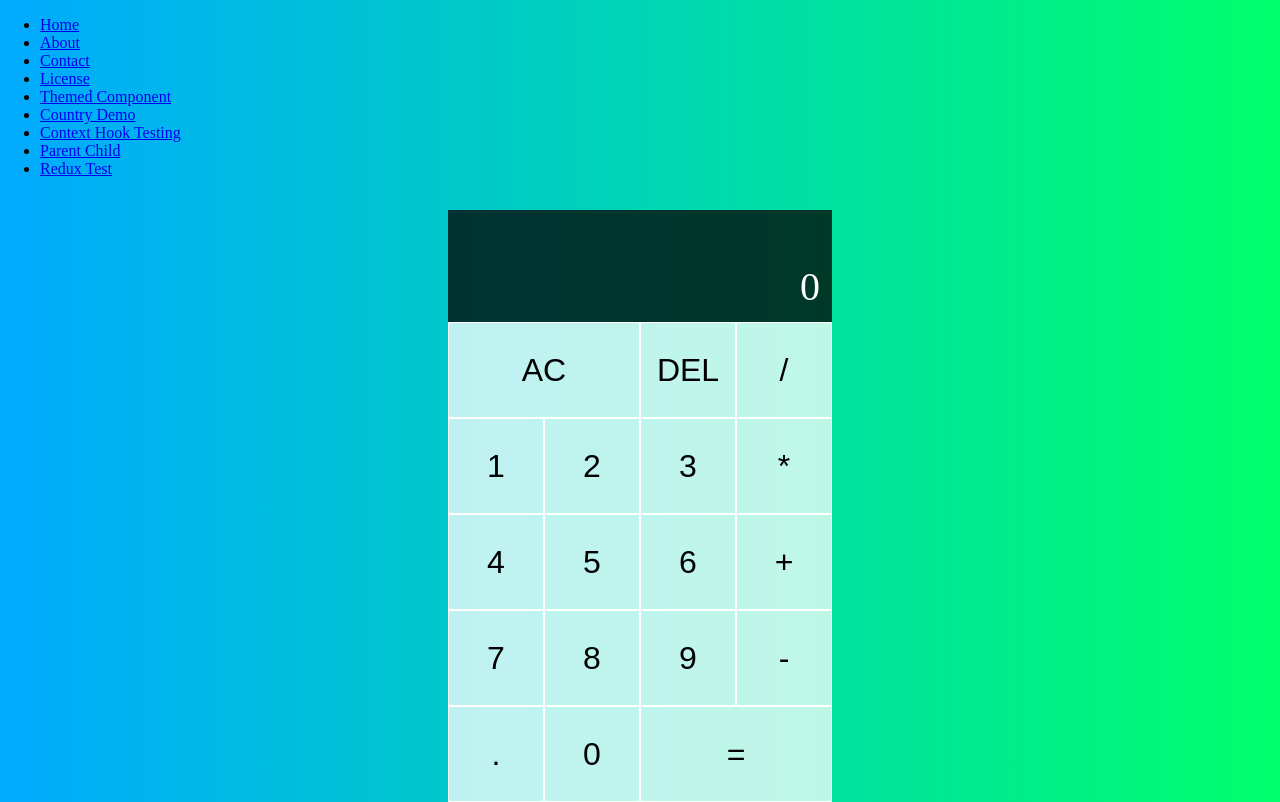
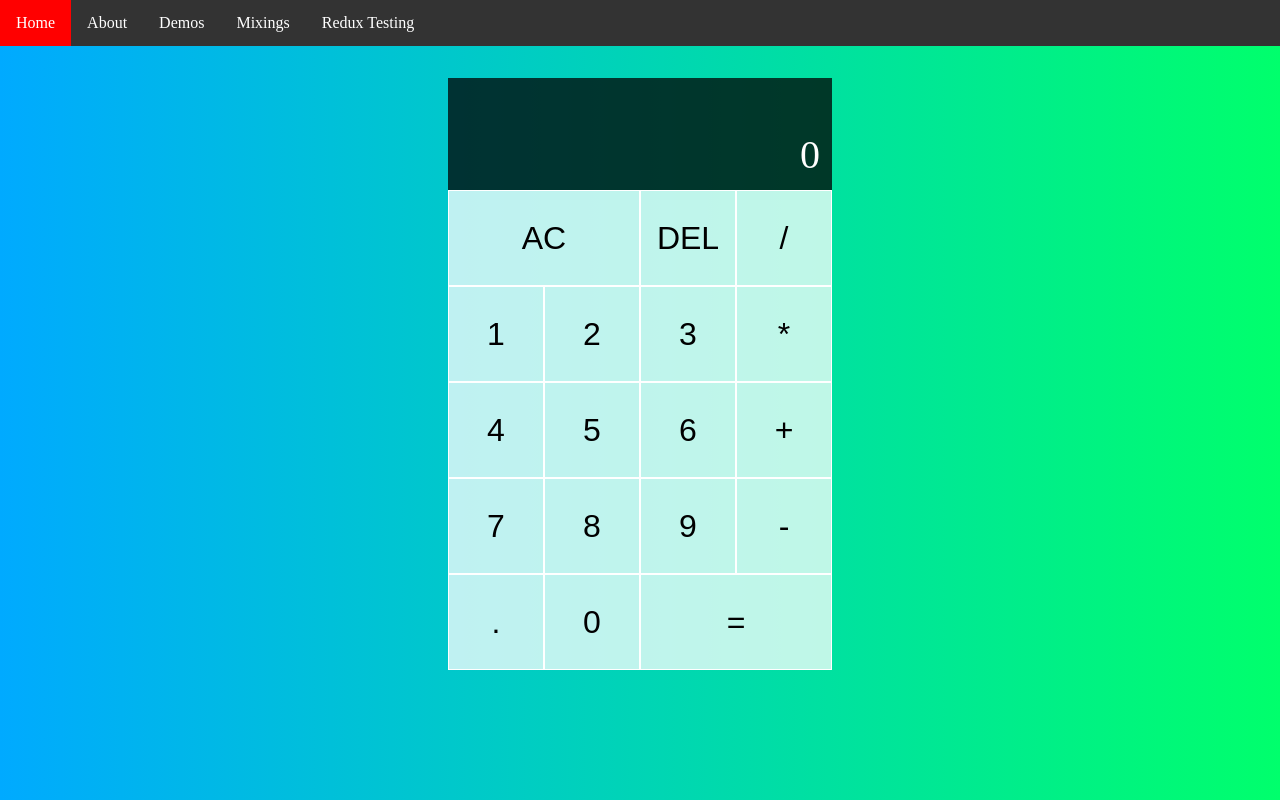
Before and after one commit to geforcesong/reactplayground, a React (Create React App) app: page /calculator in a window 1280 px wide. Built offline with nearby package versions, Linux system fonts and the light colour scheme.

Commit message:
added nav bar

```diff
--- a/package.json
+++ b/package.json
@@ -37,5 +37,8 @@
       "last 1 firefox version",
       "last 1 safari version"
     ]
+  },
+  "devDependencies": {
+    "sass": "^1.47.0"
   }
 }
--- a/src/App.js
+++ b/src/App.js
@@ -2,6 +2,7 @@ import { Component } from 'react';
 import Ninjas from './Ninjas';
 import NinjasFunCompomet from './NinjasFunCompomet';
 import AddNinja from './AddNinja';
+import "./index.scss"
 
 class App extends Component {
   state = {
--- a/src/components/Navbar.js
+++ /dev/null
@@ -1,19 +0,0 @@
-import { Link, NavLink } from "react-router-dom";
-
-const Navbar = () => {
-    return (
-        <ul className="nav">
-            <li><Link to="/">Home</Link></li>
-            <li><NavLink to="/about">About</NavLink></li>
-            <li><Link to="/contact">Contact</Link></li>
-            <li><Link to="/license">License</Link></li>
-            <li><Link to="/theme">Themed Component</Link></li>
-            <li><Link to="/countries">Country Demo</Link></li>
-            <li><Link to="/contexthook">Context Hook Testing</Link></li>
-            <li><Link to="/parentchild">Parent Child</Link></li>
-            <li><Link to="/redux-test">Redux Test</Link></li>
-        </ul>
-    );
-}
-
-export default Navbar;
--- /dev/null
+++ b/src/components/Navbar/index.js
@@ -0,0 +1,63 @@
+import { Link } from "react-router-dom";
+import styles from "./navbar.module.scss";
+
+const Navbar = () => {
+  const menus = [
+    {
+      text: "Home",
+      link: "/",
+    },
+    {
+      text: "About",
+      subMenus: [
+        { text: "Contact", link: "/contact" },
+        { text: "License", link: "/license" },
+      ],
+    },
+    {
+      text: "Demos",
+      subMenus: [
+        { text: "Countries", link: "/countries" },
+        { text: "Calculator", link: "/calculator" },
+      ],
+    },
+    {
+      text: "Mixings",
+      subMenus: [
+        { text: "Context Hook Testing", link: "/contexthook" },
+        { text: "Parent Child", link: "/parentchild" },
+        { text: "Themed Component", link: "/theme" },
+      ],
+    },
+    {
+      text: "Redux Testing",
+      subMenus: [
+        { text: "Cake And Icecream", link: "/redux-test" },
+        { text: "Articles", link: "/posts" },
+      ],
+    },
+  ];
+
+  return (
+    <div className={styles.navbar}>
+      {menus.map((menu) => {
+        if (!menu.subMenus || !menu.subMenus.length) {
+          return <Link to={menu.link}>{menu.text}</Link>;
+        } else {
+          return (
+            <div className={styles.dropdown}>
+              <button className={styles.dropbtn}>{menu.text}</button>
+              <div className={styles["dropdown-content"]}>
+                {menu.subMenus.map((sm) => {
+                  return <Link to={sm.link}>{sm.text}</Link>;
+                })}
+              </div>
+            </div>
+          );
+        }
+      })}
+    </div>
+  );
+};
+
+export default Navbar;
--- /dev/null
+++ b/src/components/Navbar/navbar.module.scss
@@ -0,0 +1,61 @@
+.navbar {
+  overflow: hidden;
+  background-color: #333;
+  display: flex;
+
+  a {
+    font-size: 16px;
+    color: white;
+    text-align: center;
+    padding: 14px 16px;
+    text-decoration: none;
+
+    &:hover {
+      background-color: red;
+    }
+  }
+}
+
+.dropdown {
+  float: left;
+  overflow: hidden;
+  &:hover {
+    .dropdown-content {
+      display: block;
+    }
+    .dropbtn {
+      background-color: red;
+    }
+  }
+}
+
+.dropdown .dropbtn {
+  font-size: 16px;
+  border: none;
+  outline: none;
+  color: white;
+  padding: 14px 16px;
+  background-color: inherit;
+  font-family: inherit;
+  margin: 0;
+}
+
+.dropdown-content {
+  display: none;
+  position: absolute;
+  background-color: #f9f9f9;
+  min-width: 160px;
+  box-shadow: 0px 8px 16px 0px rgba(0, 0, 0, 0.2);
+  z-index: 1;
+  a {
+    float: none;
+    color: black;
+    padding: 12px 16px;
+    text-decoration: none;
+    display: block;
+    text-align: left;
+  }
+  a:hover {
+    background-color: #ddd;
+  }
+}
--- a/src/components/calculator/calculator.css
+++ b/src/components/calculator/calculator.css
@@ -1,14 +1,3 @@
-*,
-*::before,
-*::after {
-  box-sizing: border-box;
-}
-
-body {
-  margin: 0;
-  background: linear-gradient(to right, #00aaff, #00ff6c);
-}
-
 .calculator-grid {
   display: grid;
   margin-top: 2rem;
--- /dev/null
+++ b/src/index.scss
@@ -0,0 +1,10 @@
+*,
+*::before,
+*::after {
+  box-sizing: border-box;
+}
+
+body {
+  margin: 0;
+  background: linear-gradient(to right, #00aaff, #00ff6c);
+}
```
Also changed, not shown: 1 other file (tests, documents, lock files or other folders).
